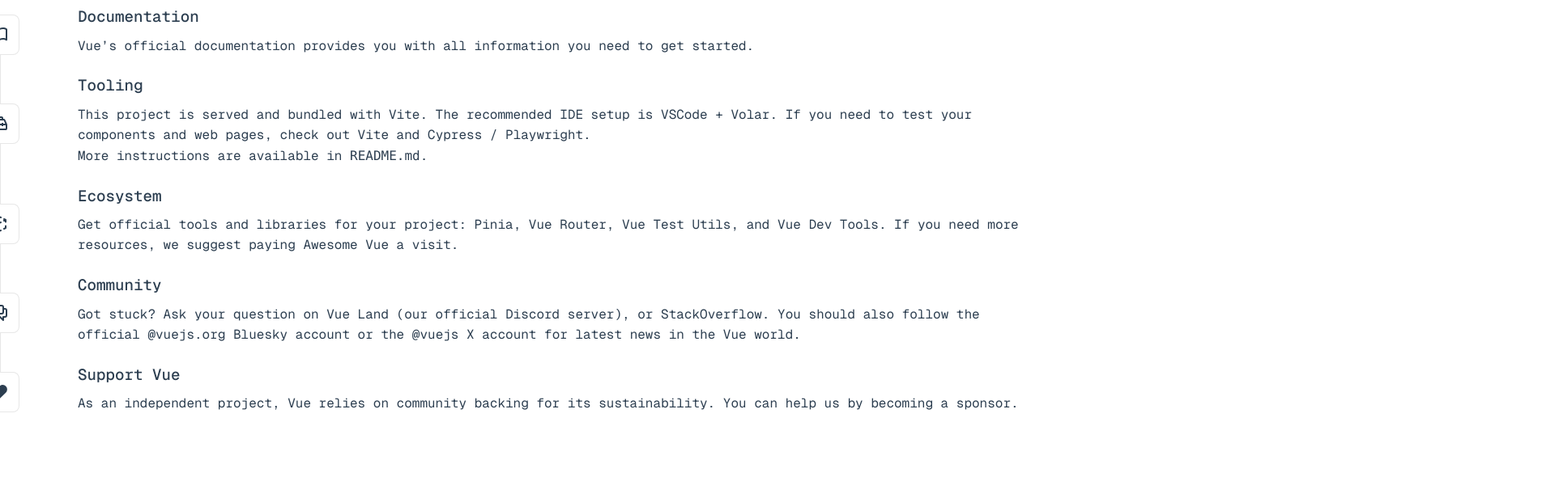
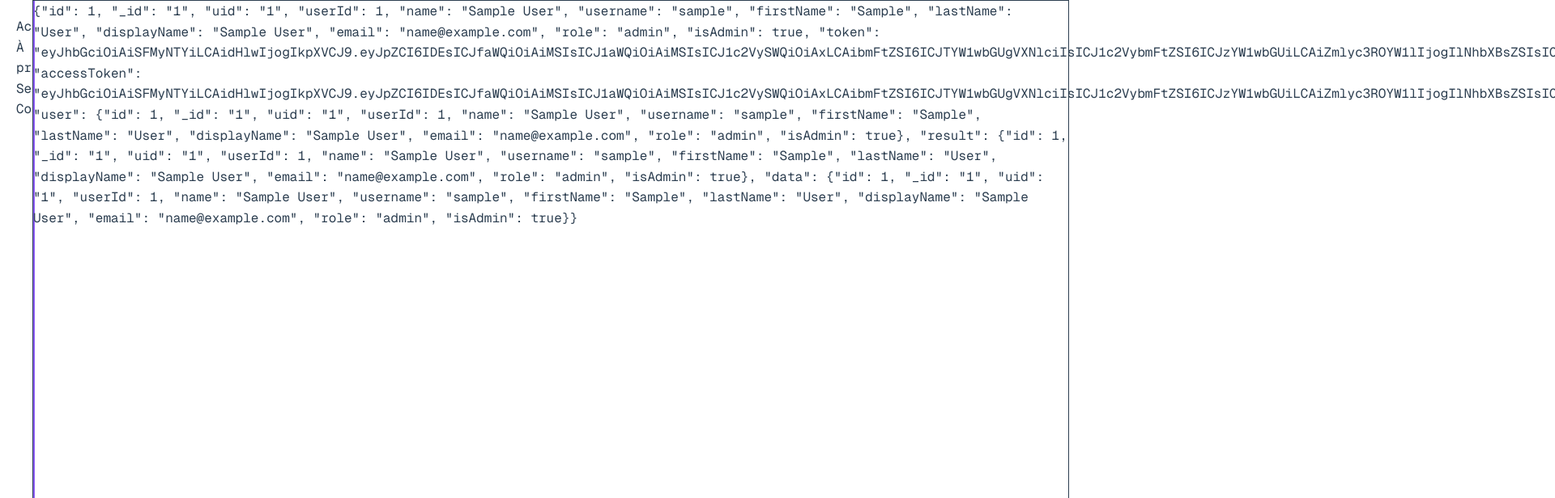
Before and after one commit to xonyis/CLASSIO, a Vue app in the folder classio-front/: page / in a window 1280 px wide. Shown: the top 616 px of the page at 81% size, 1920 px wide, since content can reach past the window. Built offline with nearby package versions, Linux system fonts and the light colour scheme; sample sign-in values are in the browser's storage.

Commit message:
ad side bar

```diff
--- /dev/null
+++ b/classio-front/src/components/SideBarComponent.vue
@@ -0,0 +1,32 @@
+<script setup>
+
+</script>
+
+<template>
+  <nav class="p-5 h-screen">
+    <ul class="side-list">
+      <li class="nav-item">
+        <a href="#" class="nav-link">Accueil</a>
+      </li>
+      <li class="nav-item">
+        <i class="bi bi-card-list"></i>
+        <a href="#" class="nav-link">À propos</a>
+      </li>
+      <li class="nav-item">
+        <a href="#" class="nav-link">Services</a>
+      </li>
+      <li class="nav-item">
+        <a href="#" class="nav-link">Contact</a>
+      </li>
+    </ul>
+  </nav>
+</template>
+
+<style scoped>
+nav {
+  top: 0;
+  left: 0;
+  overflow-y: auto;
+  outline: solid #8B5CF6;
+}
+</style>
--- a/classio-front/src/router/index.js
+++ b/classio-front/src/router/index.js
@@ -7,7 +7,8 @@
     {
       path: '/',
       name: 'home',
-      component: HomeView,
+      component: () => import('../views/dashboard/DashboardView.vue'),
+      meta: { requiresAuth: true } // ✅ Protéger la route
     },
     {
       path: '/about',
--- a/classio-front/src/views/dashboard/DashboardView.vue
+++ b/classio-front/src/views/dashboard/DashboardView.vue
@@ -1,17 +1,24 @@
 <script>
+import SideBarComponent from "@/components/SideBarComponent.vue";
 export default {
   data() {
     return {
       user: localStorage.getItem("user"),
     }
+  },
+  components: {
+    SideBarComponent
   }
 }
 </script>
 
 <template>
-  <main>
-    {{user}}
-  </main>
+  <div class=" h-screen flex left-0 top-0">
+    <SideBarComponent class="w-75"/>
+    <main class="border h-200 w-screen">
+      {{user}}
+    </main>
+  </div>
 </template>
 
 <style scoped>
```
